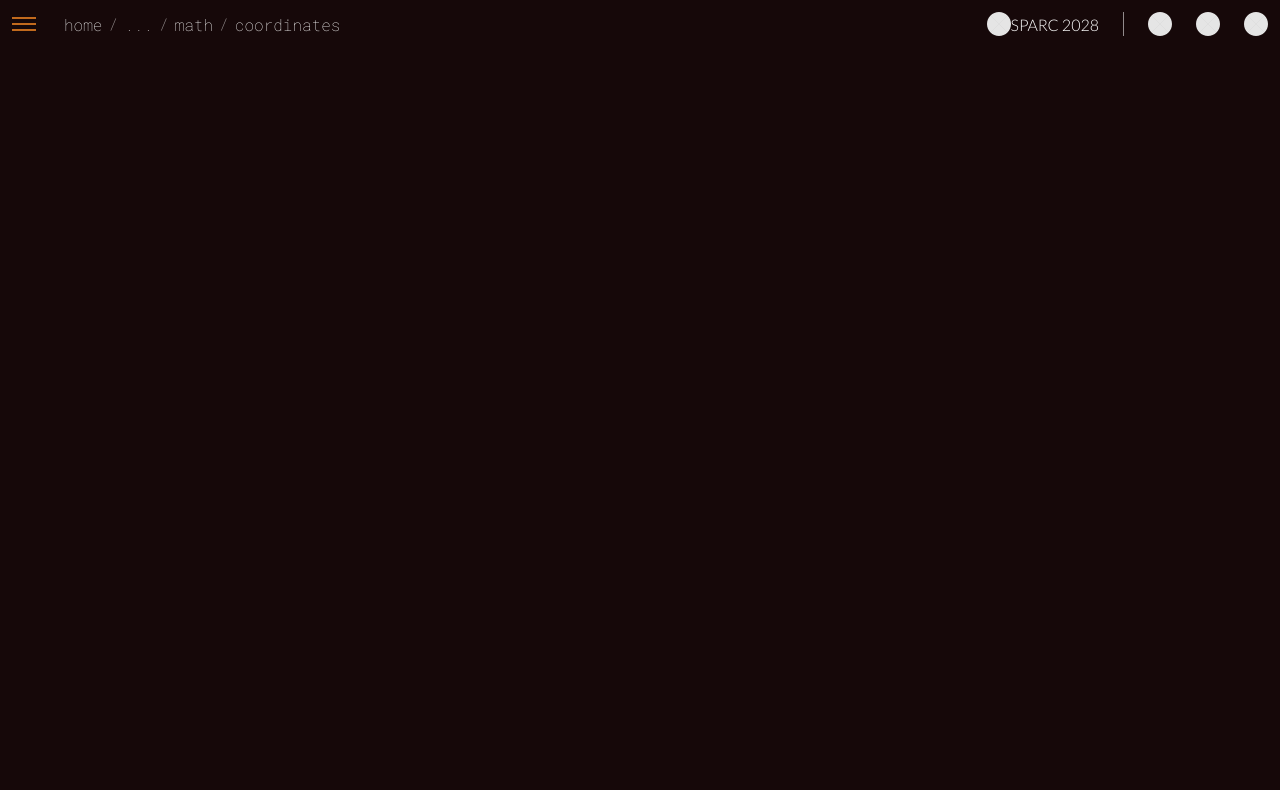
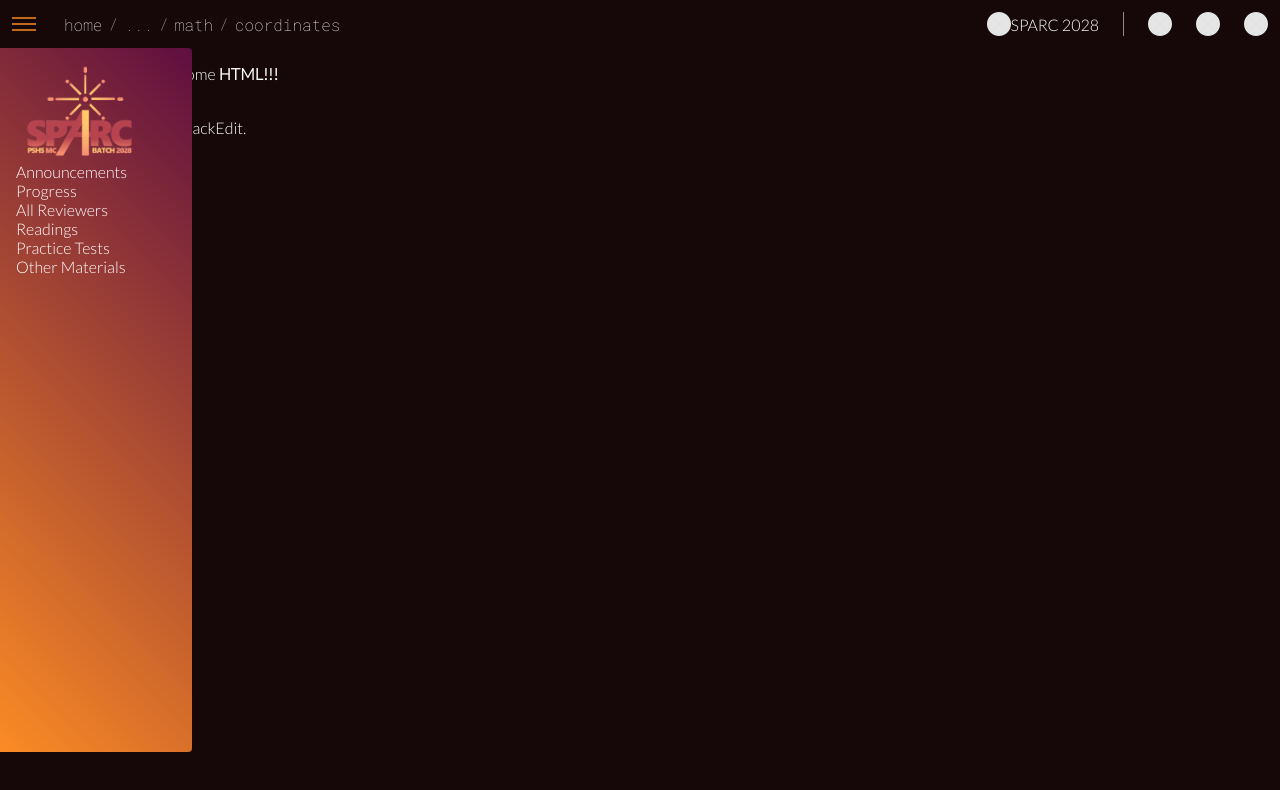
Before and after one commit to elaiah-pshs/sparc-website, a SvelteKit app: page / in a window 1280 px wide. Shown: the top 790 px of the page. Built offline with nearby package versions, Linux system fonts and the light colour scheme.

Commit message:
Fix jittery sidebar Sidebar now does not jitter when cursor is moved out of the toggler in the navbar

```diff
--- a/src/lib/Navbar.svelte
+++ b/src/lib/Navbar.svelte
@@ -42,8 +42,8 @@
 
 <nav class="navbar">
     <ul class="navbar-items">
-        <li on:mouseover={toggleSidebar} on:focus={toggleSidebar} on:mouseout={hideSidebar} on:blur={hideSidebar} class="navbar-item">
-            <img class="navbar-icon sidebar-toggle" src="icons/sidebar.svg" alt="Open sidebar">
+        <li on:mouseover={toggleSidebar} on:focus={toggleSidebar} on:mouseout={hideSidebar} on:blur={hideSidebar} class="sidebar-toggler">
+            <img class="sidebar-toggler-icon" src="icons/sidebar.svg" alt="Open sidebar">
         </li>
         <li class="navbar-path">
             {#if links.length <= 4}
--- a/src/lib/Sidebar.svelte
+++ b/src/lib/Sidebar.svelte
@@ -4,7 +4,11 @@
 
 <aside class="sidebar">
     <ul class="sidebar-items">
-        <li class="sidebar-logo">SPARC 2028 (icon)</li>
+        <li class="sidebar-item">
+            <a href="./" class="sidebar-link">
+                <img class="sidebar-logo" src="logo.png" alt="SPARC 2028 Logo">
+            </a>
+        </li>
 
         <li class="sidebar-item">Announcements</li>
         <li class="sidebar-item">Progress</li>
--- a/src/routes/+page.svelte
+++ b/src/routes/+page.svelte
@@ -18,9 +18,9 @@
     <title>Home</title>
 </svelte:head>
 
-<!-- <main>
+<main>
     {@html display}
-</main> -->
+</main>
 
 <!--
 This script places a badge on your repl's full-browser view back to your repl's cover
--- a/src/styles/Navbar.scss
+++ b/src/styles/Navbar.scss
@@ -38,12 +38,6 @@
     background-color: #FFF2;
 }
 
-.navbar-path {
-    margin-left: 0.75rem;
-    margin-right: auto;
-    display: flex;
-}
-
 .navbar-link {
     height: 100%;
     display: flex;
@@ -55,11 +49,51 @@
     height: 1.5rem;
 }
 
+.navbar-divider {
+    width: 1px;
+    height: 1.5rem;
+    margin: 0.75rem;
+    background-color: #FFF8;
+}
+
+.sidebar-toggler {
+    width: 3rem;
+    height: 100%;
+
+    display: flex;
+    align-items: center;
+    justify-content: center;
+}
+
+.sidebar-toggler-icon {
+    @extend .navbar-icon;
+
+    border-radius: 2px;
+    padding: 0.25rem;
+    transition: vars.$transition-medium;
+}
+
+.sidebar-toggler-icon:hover {
+    background-color: #FFF2;
+}
+
+.navbar-path {
+    margin-left: 0.75rem;
+    margin-right: auto;
+    display: flex;
+}
+
 .navbar-path-link {
     border-radius: 2px;
     padding: 0.25rem;
+
     display: block;
+
     font-family: "Roboto Mono", "Courier New", monospace;
+
+    transition: vars.$transition-medium;
+
+    cursor: pointer;
 }
 
 .navbar-path-link:hover {
@@ -82,10 +116,3 @@
     border-radius: 2px;
     background-color: vars.$surface-primary;
 }
-
-.navbar-divider {
-    width: 1px;
-    height: 1.5rem;
-    margin: 0.75rem;
-    background-color: #FFF8;
-}
--- a/src/styles/Sidebar.scss
+++ b/src/styles/Sidebar.scss
@@ -1,3 +1,4 @@
+@use "sass:color";
 @use "vars";
 
 .sidebar {
@@ -9,7 +10,8 @@
     height: calc(100vh - 6rem);
     border-radius: 0 0.25rem 0.25rem 0;
 
-    background-color: vars.$layer-1;
+    background: linear-gradient(45deg + 180deg, vars.$layer-4, vars.$layer-1);
+    // background-color: vars.$layer-4;
 
     transform: translateX(-100%);
     transition: vars.$transition-medium;
@@ -19,6 +21,12 @@
     transform: translateX(0%);
 }
 
-li {
+.sidebar-items {
+    padding: 1rem 3rem 1rem 1rem;
+    margin: 0;
     list-style: none;
 }
+
+.sidebar-logo {
+    width: 100%;
+}
--- a/src/styles/root.scss
+++ b/src/styles/root.scss
@@ -30,7 +30,7 @@ body {
 }
 
 main {
-    padding: 0rem 2rem 1rem 4rem;
+    padding: 4rem 3rem 1rem 3rem;
 }
 
 h1, h2, h3 {
```
